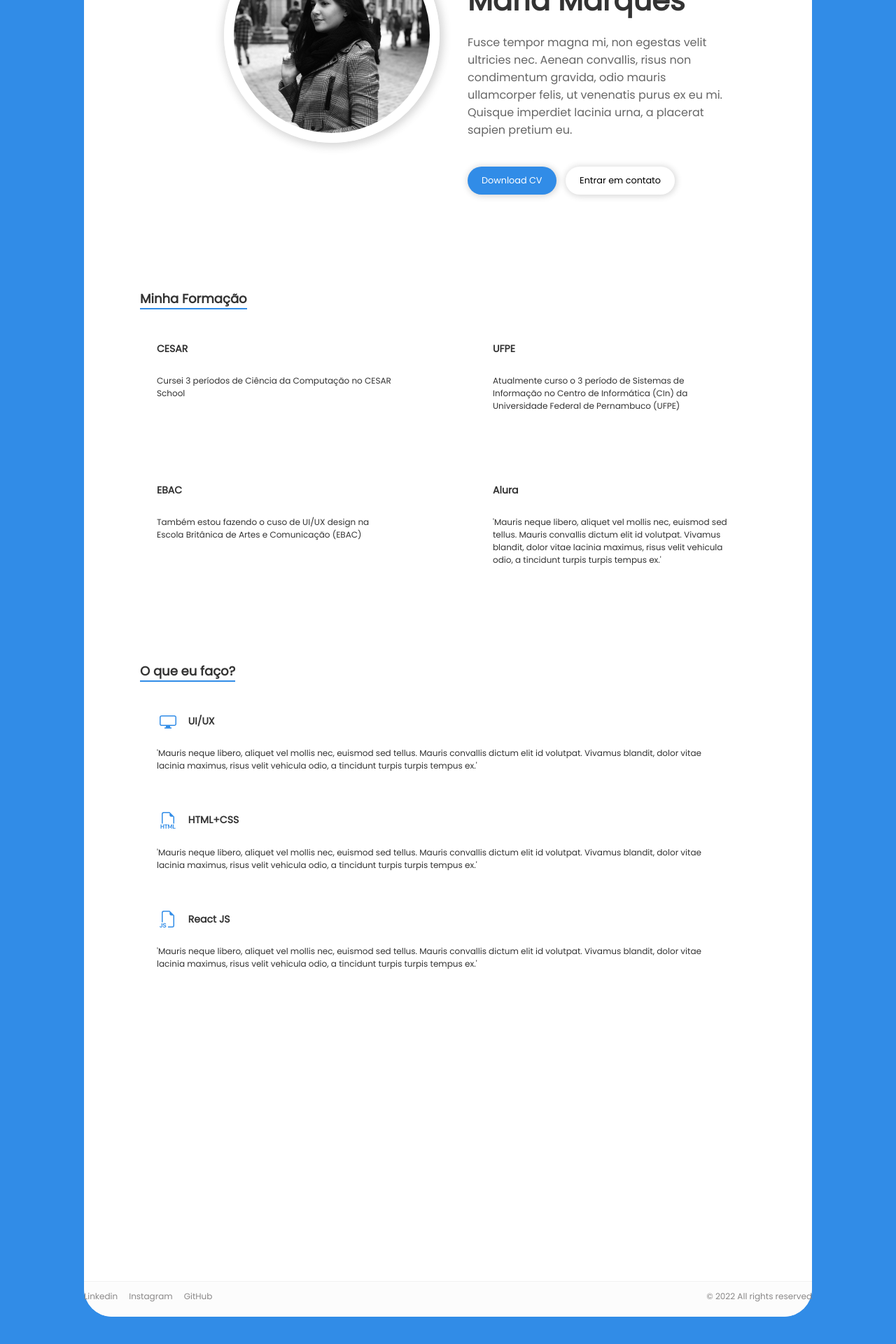
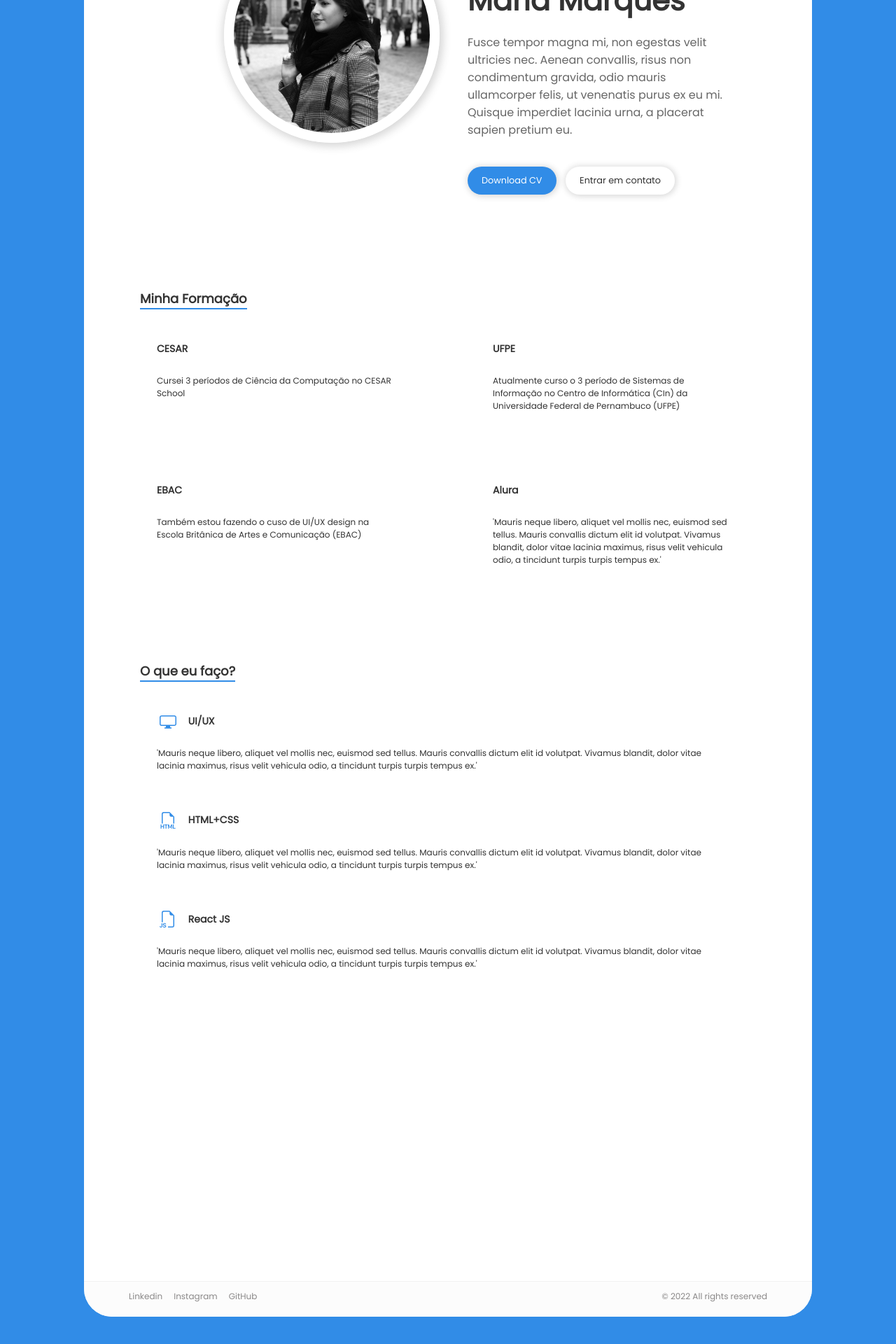
Before and after one commit to maludantasm/mySite, a React (Create React App) app in the folder react/my-site/: page / in a window 1280 px wide. Shown: the part 382-2302 px from the top of the page at 70% size. Built offline with nearby package versions, Linux system fonts and the light colour scheme.

Commit message:
feat: props para styled-components

```diff
--- a/react/my-site/src/components/footer/footer.js
+++ b/react/my-site/src/components/footer/footer.js
@@ -3,14 +3,14 @@ import { FooterStyle, FooterMedia, FooterMediaA } from '../styles/footerStyle.js
 export const Footer = (props) => {
     return (
         <FooterStyle>
-            <FooterMedia>
+            <FooterMedia media>
                 <FooterMediaA href='https://www.linkedin.com/in/maria-luiza-dantas' target='_blank'>Linkedin</FooterMediaA>
                 <FooterMediaA href='https://www.instagram.com/maludantasm/?next=%2F' target='_blank'>Instagram</FooterMediaA>
                 <FooterMediaA href='https://github.com/maludantasm' target='_blank'>GitHub</FooterMediaA>
             </FooterMedia>
-            <div className='copyright'>
+            <FooterMedia copyright>
                 <p>© 2022 All rights reserved</p>
-            </div>
+            </FooterMedia>
         </FooterStyle>
     );
 };
--- a/react/my-site/src/components/report/report.js
+++ b/react/my-site/src/components/report/report.js
@@ -26,8 +26,8 @@ export const Report = (props) => {
                         <p>{description}</p>
                     </div>
                     <div className='buttons'>
-                        <button id='download' type='button' onClick={SaveFile}>Download CV</button>
-                        <button id='contact' type='button'>Entrar em contato</button>
+                        <ReportButton primary type='button' onClick={SaveFile}>Download CV</ReportButton>
+                        <ReportButton type='button'>Entrar em contato</ReportButton>
                     </div>
                 </ReportDesc>
             </ReportStyle>
```
